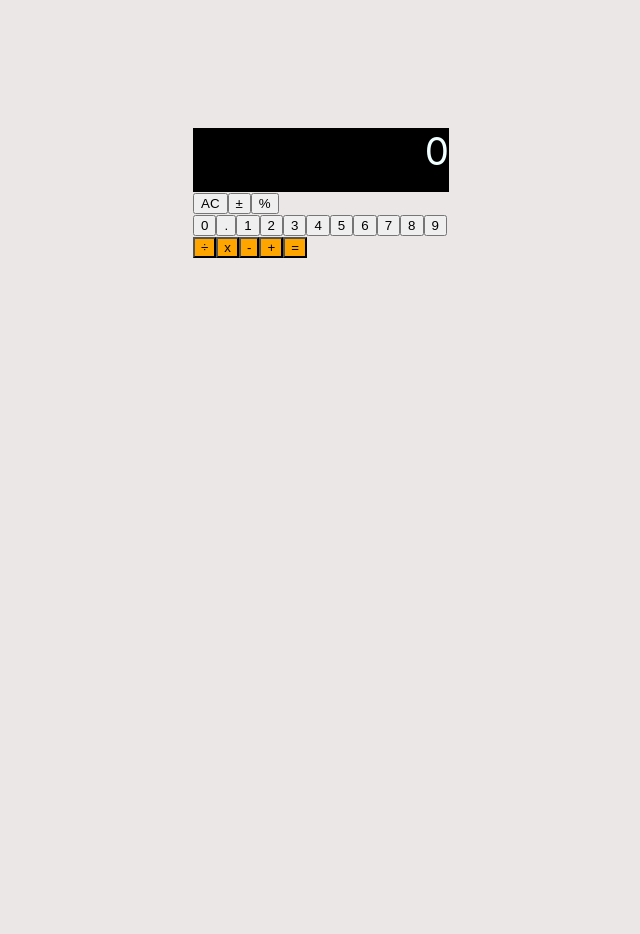
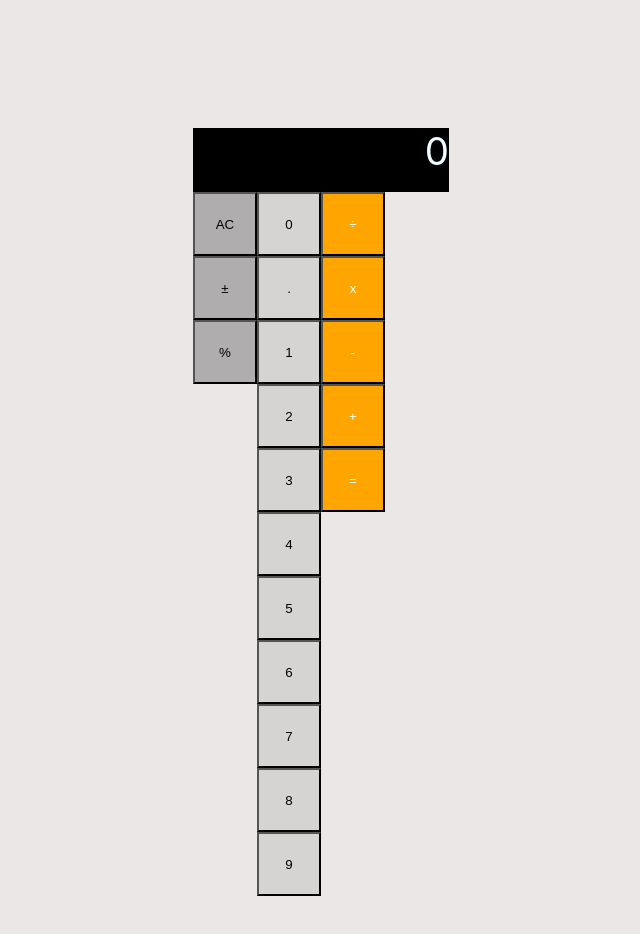
Before and after one commit to adam4321/react-calculator, a React (Create React App) app: page / in a window 1280 px wide. Shown: the top 934 px of the page, without its empty margins (319-959 px from the left). Before the commit the page ends 800 px from the top, so only its background shows below. Built offline with nearby package versions, Linux system fonts and the light colour scheme.

Commit message:
new keys

```diff
--- a/src/App.css
+++ b/src/App.css
@@ -1,48 +1,16 @@
-/* .App {
-  text-align: center;
-}
 
-.App-logo {
-  animation: App-logo-spin infinite 20s linear;
-  height: 40vmin;
-}
-
-.App-header {
-  background-color: #282c34;
-  min-height: 100vh;
-  display: flex;
-  flex-direction: column;
-  align-items: center;
-  justify-content: center;
-  font-size: calc(10px + 2vmin);
-  color: white;
-}
-
-.App-link {
-  color: #61dafb;
-}
-
-@keyframes App-logo-spin {
-  from {
-    transform: rotate(0deg);
-  }
-  to {
-    transform: rotate(360deg);
-  }
-} */
-
-body{
+body {
   background: rgb(235, 231, 231);
 }
 
-.calculator{
+.calculator {
 margin:auto;
 width:20vw;
 margin-top:10vw;
 
 }
 
-.display{
+.display {
   margin:auto;
   height:5vw;
   background-color: black;
@@ -52,11 +20,32 @@ margin-top:10vw;
 
 }
 
-.key-area{
-  margin:auto;
-
+.key{
+  width:5vw;
+  height:5vw;
 }
 
-.key-oper{
+.key-area {
+  margin:auto;
+}
+
+.input-keys{
+  display:grid;
+  grid-template-columns: repeat(4, 1fr);
+  grid-template-rows: repeat(5, 1fr);
+}
+
+.key-oper {
   background-color:orange;
+  color:azure;
+  grid-column: 4;
+  grid-row:1 / 5;
 }
+
+.key-dig {
+  background-color:rgb(214, 211, 211);
+}
+
+.key-func {
+  background-color: rgba(167, 166, 166, 0.884);
+}
--- a/src/App.js
+++ b/src/App.js
@@ -31,23 +31,23 @@ const {displayValue} = this.state
         <div className='input-keys'>
 
          <div className='function-keys'>
-            <button className='key key-clear'>AC</button>
-            <button className='key key-sign'>&plusmn;</button>
-            <button className='key key-percent'>%</button>
+            <button className='key key-func key-clear'>AC</button>
+            <button className='key key-func key-sign'>&plusmn;</button>
+            <button className='key key-func key-percent'>%</button>
         </div>
 
         <div className='digit-keys'>
-            <button className='key key-0' onClick={() => this.inputDigit(0)}>0</button>
-            <button className='key key-dot'>.</button>
-            <button className='key key-1' onClick={() => this.inputDigit(1)}>1</button>
-            <button className='key key-2' onClick={() => this.inputDigit(2)}>2</button>
-            <button className='key key-3' onClick={() => this.inputDigit(3)}>3</button>
-            <button className='key key-4' onClick={() => this.inputDigit(4)}>4</button>
-            <button className='key key-5' onClick={() => this.inputDigit(5)}>5</button>
-            <button className='key key-6' onClick={() => this.inputDigit(6)}>6</button>
-            <button className='key key-7' onClick={() => this.inputDigit(7)}>7</button>
-            <button className='key key-8' onClick={() => this.inputDigit(8)}>8</button>
-            <button className='key key-9' onClick={() => this.inputDigit(9)}>9</button>
+            <button className='key key-dig key-0' onClick={() => this.inputDigit(0)}>0</button>
+            <button className='key key-dig key-dot'>.</button>
+            <button className='key key-dig key-1' onClick={() => this.inputDigit(1)}>1</button>
+            <button className='key key-dig key-2' onClick={() => this.inputDigit(2)}>2</button>
+            <button className='key key-dig key-3' onClick={() => this.inputDigit(3)}>3</button>
+            <button className='key key-dig key-4' onClick={() => this.inputDigit(4)}>4</button>
+            <button className='key key-dig key-5' onClick={() => this.inputDigit(5)}>5</button>
+            <button className='key key-dig key-6' onClick={() => this.inputDigit(6)}>6</button>
+            <button className='key key-dig key-7' onClick={() => this.inputDigit(7)}>7</button>
+            <button className='key key-dig key-8' onClick={() => this.inputDigit(8)}>8</button>
+            <button className='key key-dig key-9' onClick={() => this.inputDigit(9)}>9</button>
           </div>
 
         <div className='operator-keys'>
```
